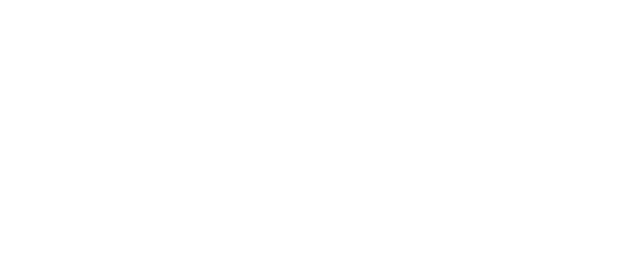
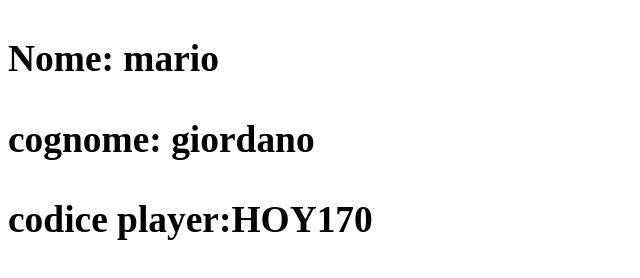
Before and after one commit to gabriele-annese/js-jsnacks-blocco-3, a plain HTML site: page index.html in a window 1280 px wide. Shown: the whole page, without its empty margins (0-640 px from the left). Drawn offline with Linux system fonts and the light colour scheme.

Commit message:
add print in html

```diff
--- a/index.html
+++ b/index.html
@@ -7,6 +7,7 @@
     <title>Document</title>
 </head>
 <body>
+    <h1 class="player"></h1>
     <script src="./script.js"></script>
 </body>
 </html>
--- a/script.js
+++ b/script.js
@@ -39,6 +39,16 @@
 console.log(codiceRandom)
 player.codice = codiceRandom;
 console.log(player)
+// creare nodo html
+const playerPrint = document.querySelector('.player')
+playerPrint.innerHTML+= `
+    <div>
+        <h3>Nome: ${player.nome}</h3>
+        <h3> cognome: ${player.cognome}</h3>
+        <h3>codice player:${player.codice}</h3>
+    </div>`
+
+
 
 // ************************FUNZIONI*******************//
 function genRandom(min, max) {
```
